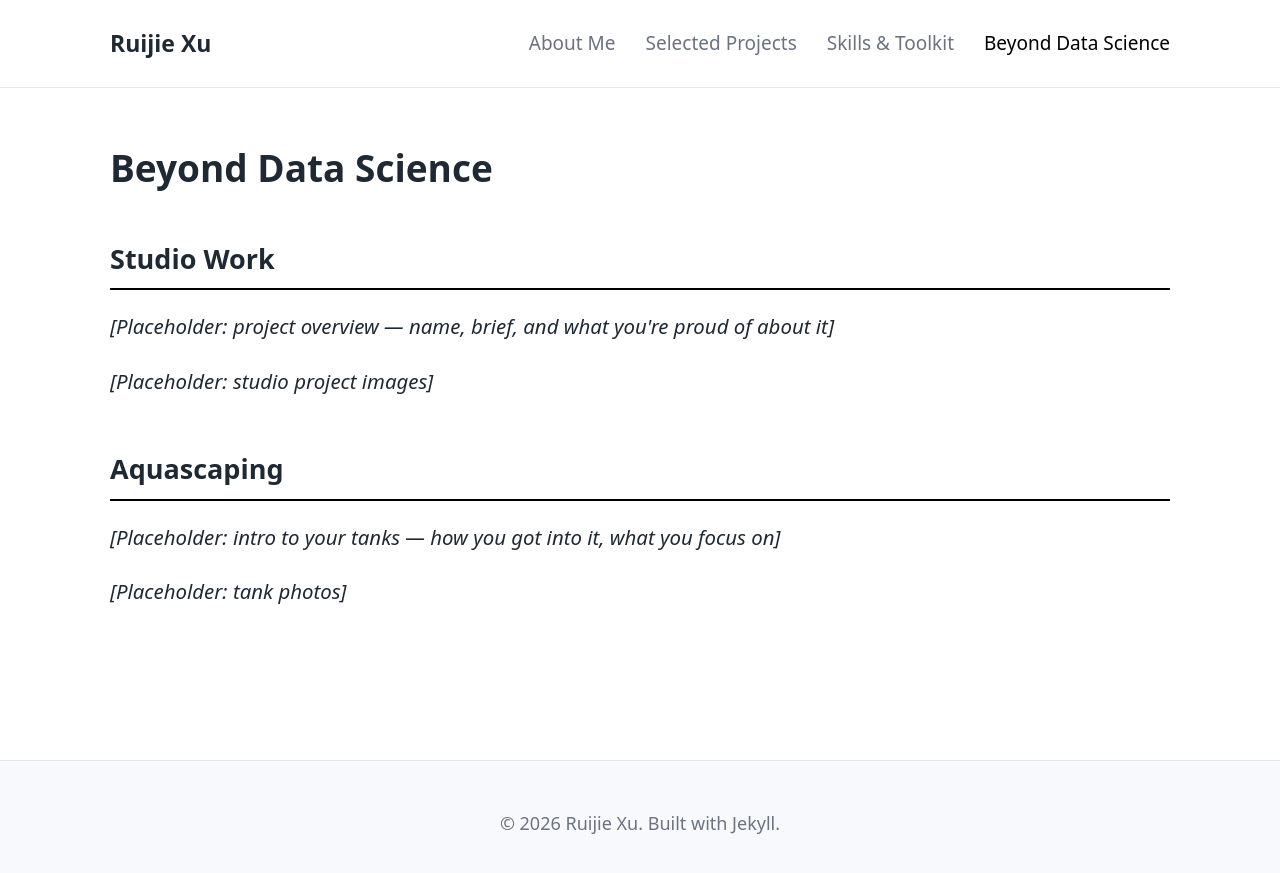
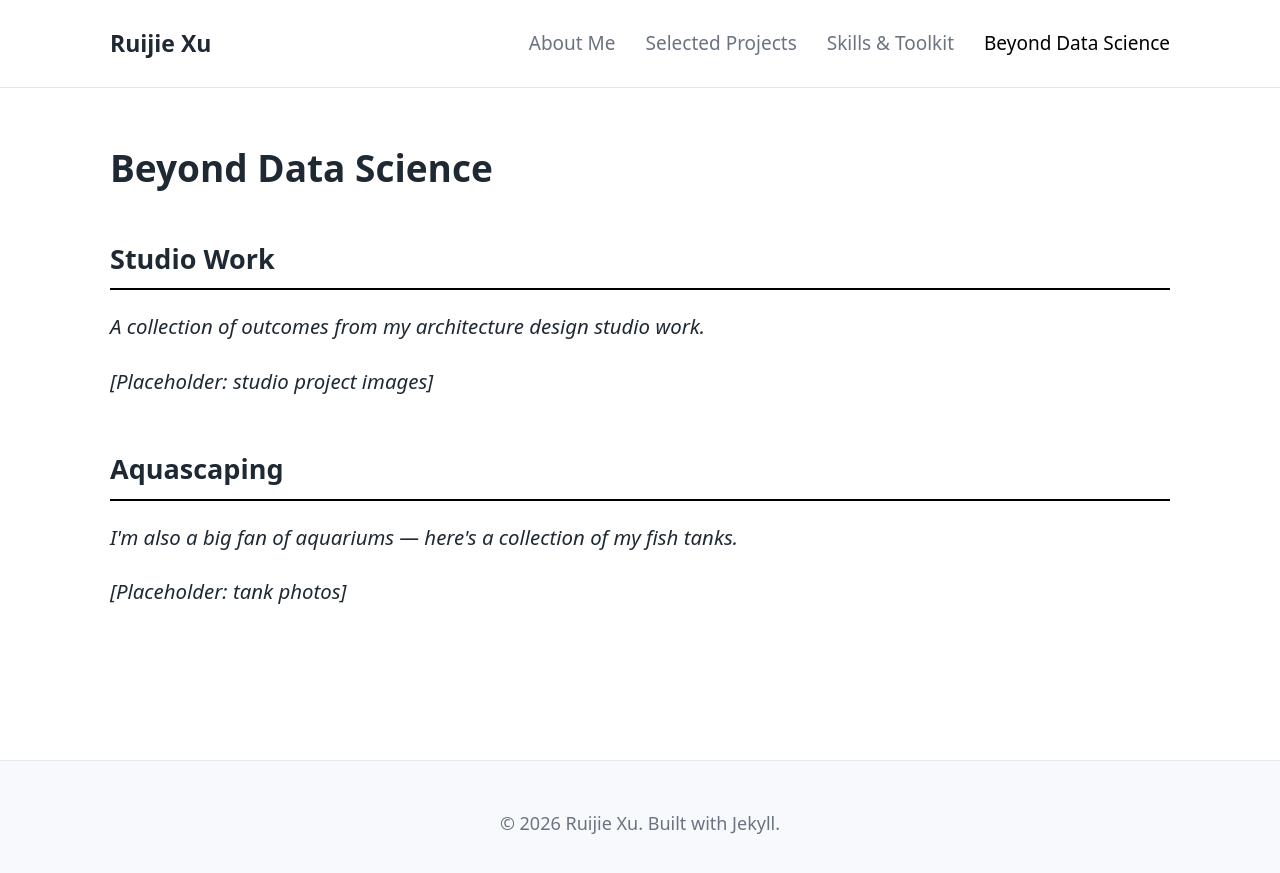
Before and after one commit to RX67-RX67/RX67-RX67.github.io, a Jekyll site: the page built from pages/beyond-data-science.md, in a window 1280 px wide. Shown: the top 873 px of the page. Built offline with Jekyll 4.4.1, drawn with Linux system fonts in a browser that asks for light colours.

Commit message:
Add Languages category to skills, polish Beyond Data Science copy
- Split English/Mandarin into their own Languages category in skills.yml
  with spacing between name and items for readability
- Fix typo and tighten intro copy for Studio Work and Aquascaping sections

```diff
--- a/pages/beyond-data-science.md
+++ b/pages/beyond-data-science.md
@@ -5,9 +5,9 @@ permalink: /beyond-data-science/
 ---
 
 <h2>Studio Work</h2>
-<p><em>[Placeholder: project overview — name, brief, and what you're proud of about it]</em></p>
+<p><em>A collection of outcomes from my architecture design studio work.</em></p>
 <p><em>[Placeholder: studio project images]</em></p>
 
 <h2>Aquascaping</h2>
-<p><em>[Placeholder: intro to your tanks — how you got into it, what you focus on]</em></p>
+<p><em>I'm also a big fan of aquariums — here's a collection of my fish tanks.</em></p>
 <p><em>[Placeholder: tank photos]</em></p>
```
Also changed, not shown: _data/skills.yml (+8 -0 lines).
